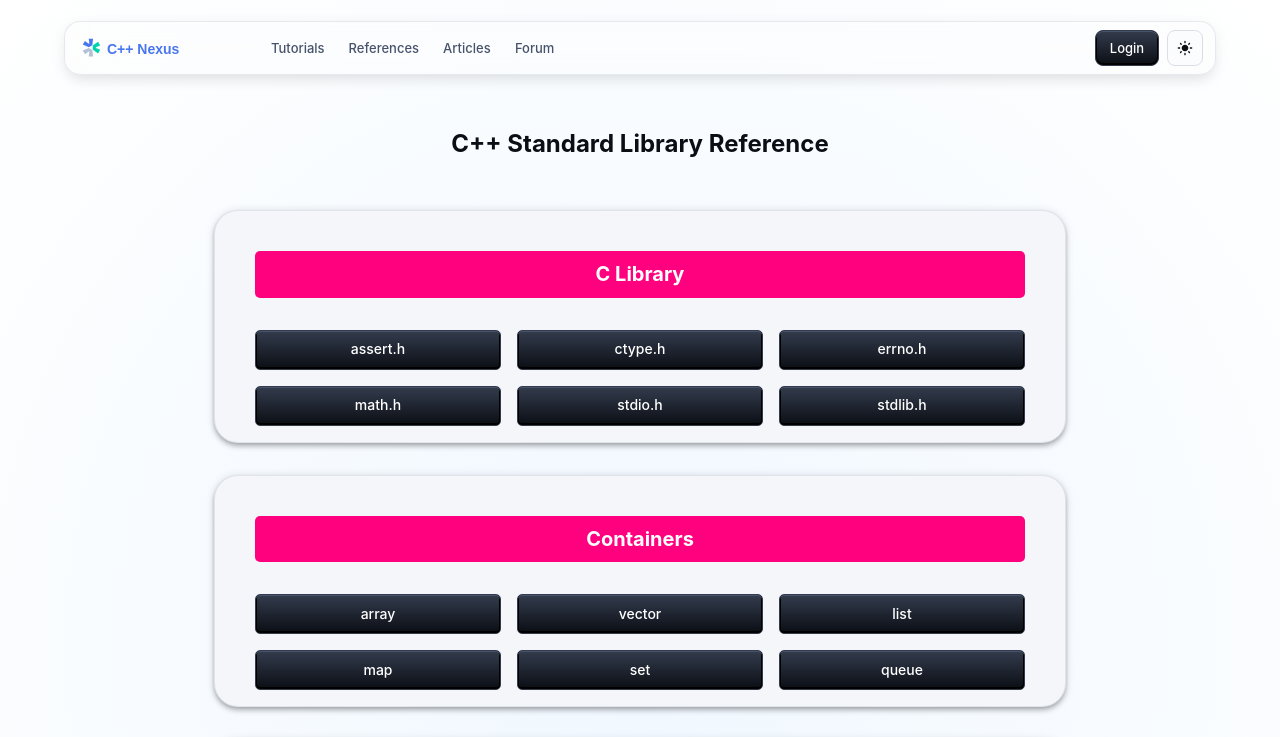
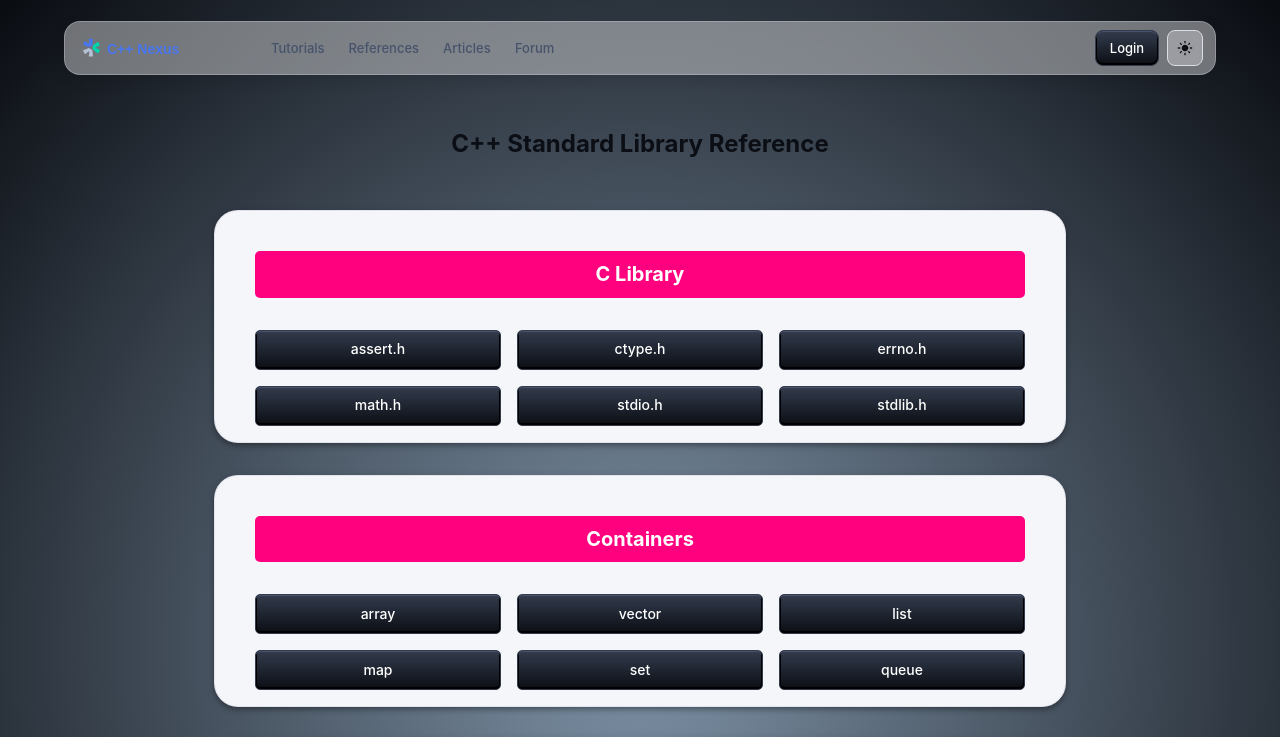
Before and after one commit to jaychinche/C-Nexus, a React (Vite) app: page /reference in a window 1280 px wide. Shown: the top 737 px of the page. Built offline with nearby package versions, Linux system fonts and the light colour scheme.

Commit message:
Update Reference.jsx

```diff
--- a/src/pages/Reference.jsx
+++ b/src/pages/Reference.jsx
@@ -21,7 +21,7 @@ const BackgroundColorContainer = styled("div")(({ theme }) => ({
   alignItems: "center",
   justifyContent: "center",
   position: "relative",
-  backgroundImage: "radial-gradient(ellipse at 50% 50%, hsl(210, 100%, 97%), hsl(0, 0%, 100%))",
+   backgroundImage:"radial-gradient(at 50% 50%, hsla(210, 100%, 16%, 0.5), hsl(220, 30%, 5%))",
   backgroundRepeat: "no-repeat",
   ...theme.applyStyles("dark", {
     backgroundImage: "radial-gradient(at 50% 50%, hsla(210, 100%, 16%, 0.5), hsl(220, 30%, 5%))",
```
